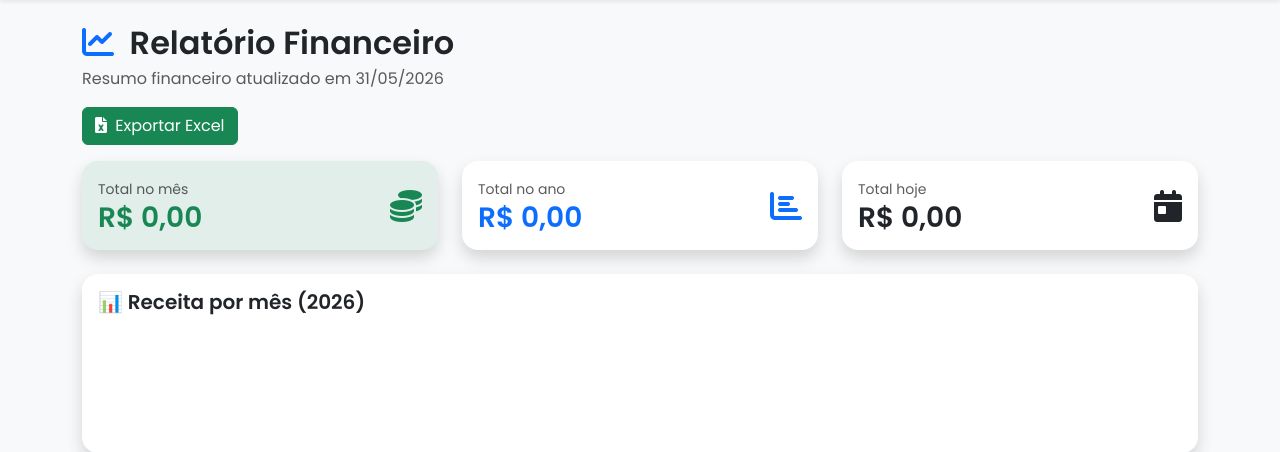
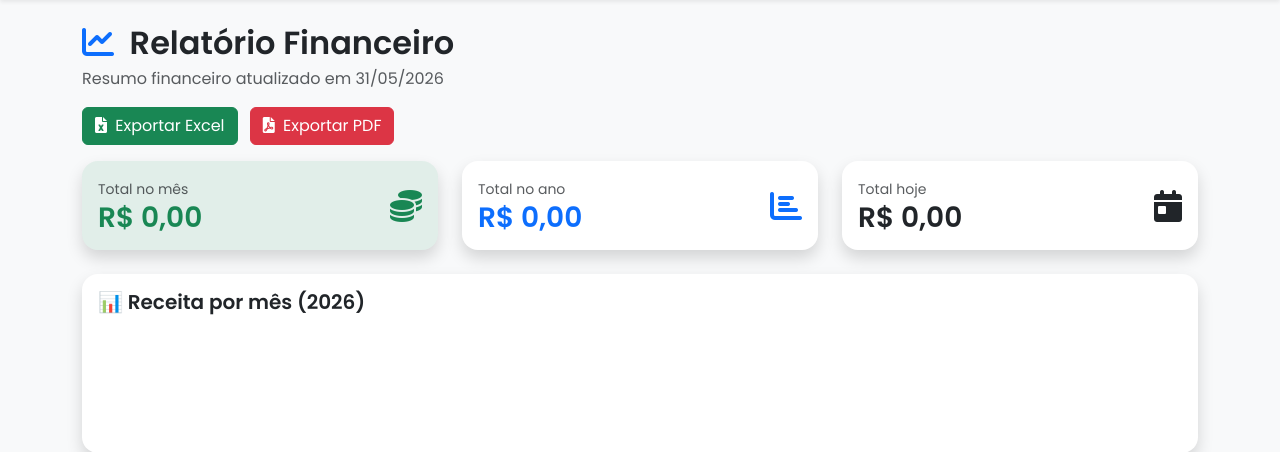
Before and after one commit to karolcavalcante33-afk/tia-cassia, a Django app: page / in a window 1280 px wide. Shown: the part 62-514 px from the top of the page. Run offline with Django 5.2, Linux system fonts and the light colour scheme; the visitor is signed in with stand-in values (Sample User, id 1); data that the repository does not hold is empty.

Commit message:
Adiciona exportacao PDF

```diff
--- a/alunos/urls.py
+++ b/alunos/urls.py
@@ -28,4 +28,5 @@ urlpatterns = [
     path("", views.relatorio_caixa, name="relatorio_caixa"),
     path("caixa/fechamento/", views.fechamento_mensal, name="fechamento_mensal"),
     path("caixa/exportar/", views.exportar_caixa_excel, name="exportar_caixa_excel"),
+    path("caixa/exportar/pdf/", views.exportar_caixa_pdf, name="exportar_caixa_pdf"),
 ]
--- a/alunos/views.py
+++ b/alunos/views.py
@@ -11,6 +11,7 @@ from decimal import Decimal
 from datetime import date, timedelta
 import calendar
 from openpyxl import Workbook
+from reportlab.pdfgen import canvas
 
 from .models import Aluno, Mensalidade, Pagamento
 from .forms import AlunoForm, MensalidadeForm, PagamentoForm
@@ -317,6 +318,47 @@ def exportar_caixa_excel(request):
     return response
 
 
+@login_required
+def exportar_caixa_pdf(request):
+
+    response = HttpResponse(content_type='application/pdf')
+
+    response['Content-Disposition'] = (
+        'attachment; filename="fluxo_caixa.pdf"'
+    )
+
+    pdf = canvas.Canvas(response)
+
+    pdf.setFont("Helvetica-Bold", 16)
+    pdf.drawString(50, 800, "Relatório Financeiro")
+
+    pdf.setFont("Helvetica", 12)
+
+    y = 760
+
+    pagamentos = Pagamento.objects.all().order_by("-data_pagamento")
+
+    for p in pagamentos:
+
+        linha = (
+            f"{p.data_pagamento.strftime('%d/%m/%Y')} | "
+            f"{p.mensalidade.aluno.nome} | "
+            f"{p.forma} | "
+            f"R$ {p.valor}"
+        )
+
+        pdf.drawString(50, y, linha)
+
+        y -= 20
+
+        if y < 50:
+            pdf.showPage()
+            y = 800
+
+    pdf.save()
+
+    return response
+
 # ===============================
 # DASHBOARD FUNCIONÁRIO
 # ===============================
--- a/templates/relatorio_financeiro.html
+++ b/templates/relatorio_financeiro.html
@@ -19,6 +19,13 @@
         <i class="fas fa-file-excel me-1"></i>
         Exportar Excel
     </a>
+
+    <a href="{% url 'exportar_caixa_pdf' %}"
+   class="btn btn-danger ms-2">
+    <i class="fas fa-file-pdf me-1"></i>
+    Exportar PDF
+</a>
+
 </div>
 
 <!-- 🔴 ALERTA DE INADIMPLENTES -->
```
